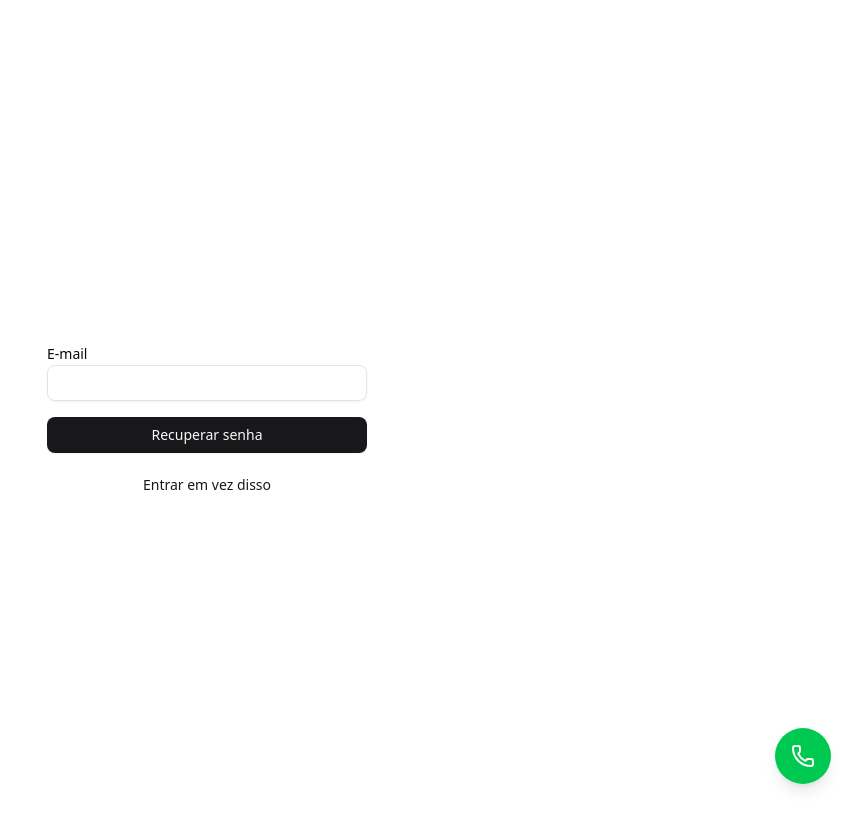
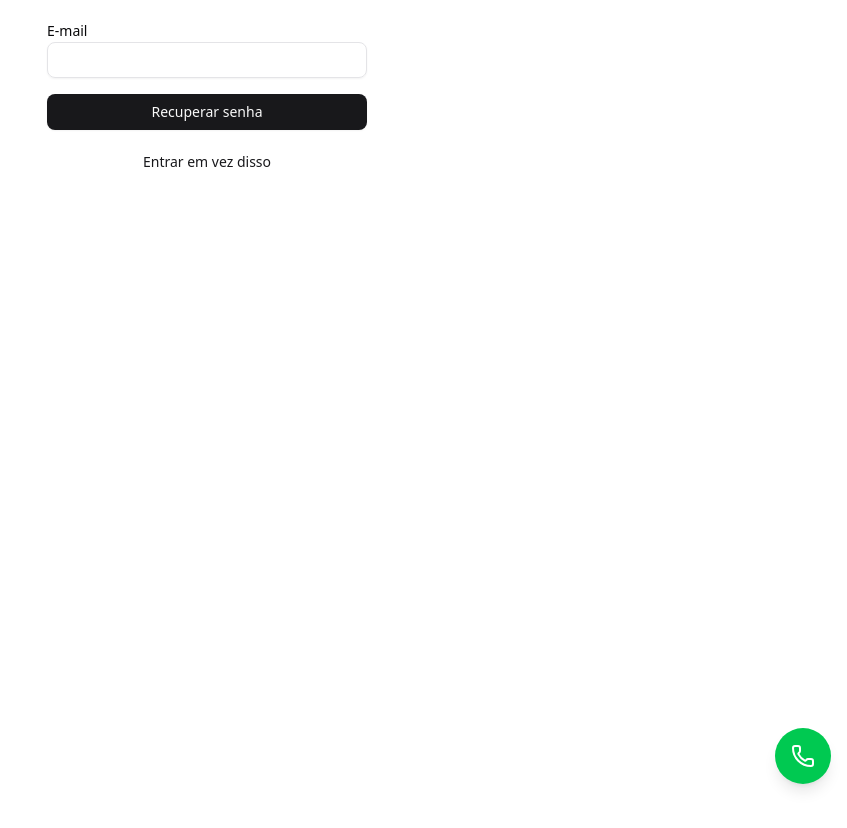
Before and after one commit to hugoromerito/saas-equipe-ativa, a Next.js app in the folder apps/web/: page /auth/forgot-password in a window 1280 px wide. Shown: the top 828 px of the page, without its empty margins (433-1280 px from the left). After the commit the page ends 800 px from the top, so only its background shows below. Built offline with nearby package versions, Linux system fonts and the light colour scheme; no server answers.

Commit message:
altera o height do login

```diff
--- a/apps/web/src/app/auth/layout.tsx
+++ b/apps/web/src/app/auth/layout.tsx
@@ -12,7 +12,7 @@
   }
 
   return (
-    <div className="flex min-h-screen flex-col items-center justify-center px-4">
+    <div className="flex max-h-screen flex-col items-center justify-center px-4">
       <div className="w-full max-w-xs">{children}</div>
     </div>
   )
```
